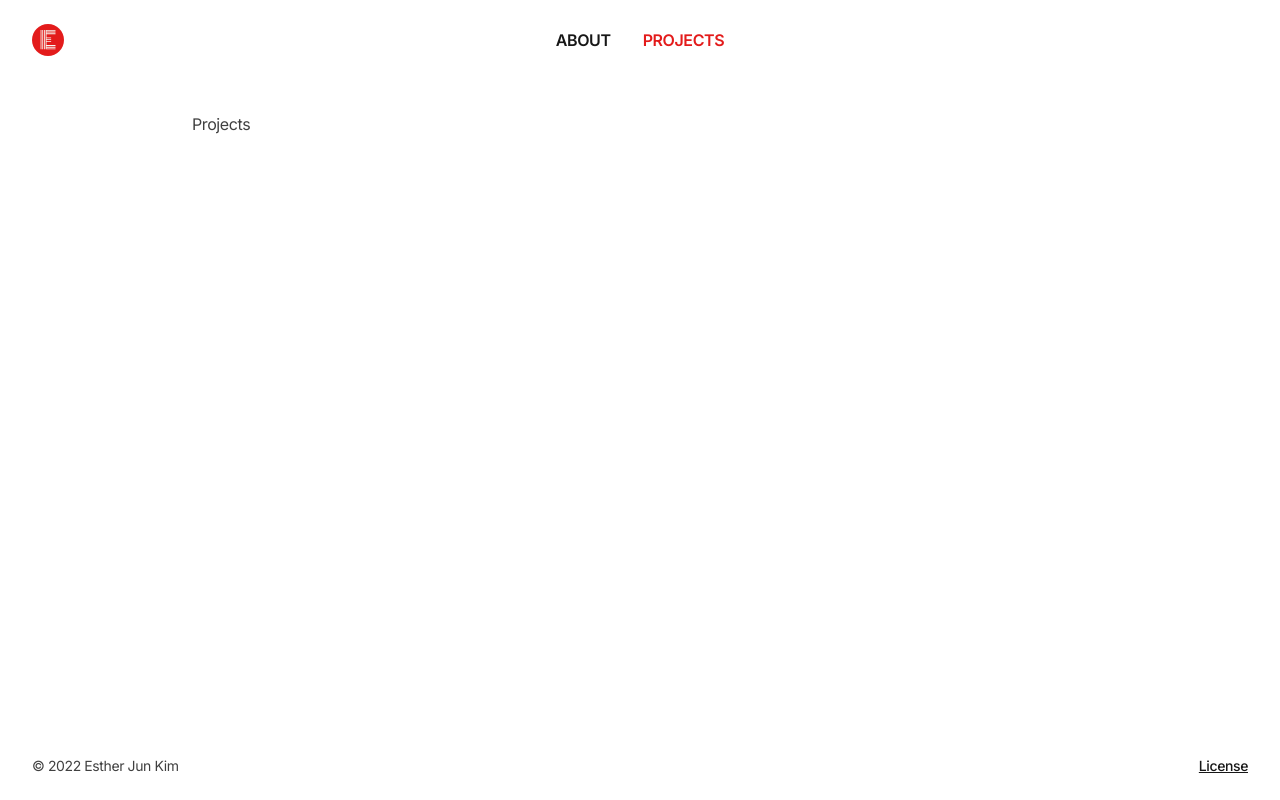
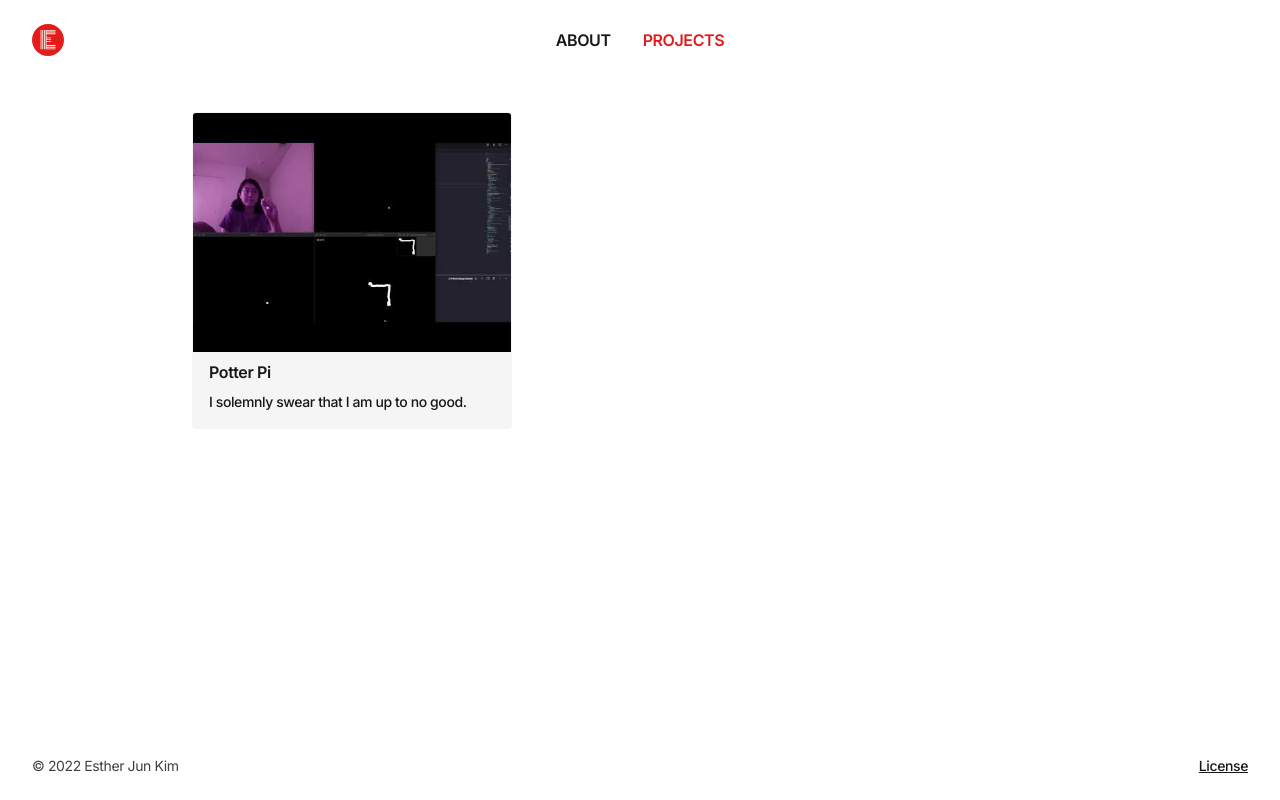
Before and after one commit to estherjk/esthermakes.tech, a Next.js app: page /projects in a window 1280 px wide. Built offline with nearby package versions, Linux system fonts and the light colour scheme.

Commit message:
Add `ProjectCard` component

```diff
--- /dev/null
+++ b/src/components/ProjectCard.tsx
@@ -0,0 +1,23 @@
+import { Project } from '@src/types';
+
+type Props = Project;
+
+export const ProjectCard = (props: Props) => {
+  const { title, image, description, url } = props;
+
+  return (
+    <a
+      href={url}
+      target="_blank"
+      className="no-underline hover:text-black dark:hover:text-white"
+      rel="noreferrer">
+      <div className="max-w-xs rounded overflow-hidden bg-gray-100 dark:bg-gray-800 border border-gray-100 dark:border-gray-800">
+        <img className="w-full" src={image} alt={description} />
+        <div className="px-4 py-2">
+          <h2 className="text-base">{title}</h2>
+          <p className="text-sm">{description}</p>
+        </div>
+      </div>
+    </a>
+  );
+};
--- a/src/components/index.ts
+++ b/src/components/index.ts
@@ -1,2 +1,3 @@
 export * from './Footer';
 export * from './Navbar';
+export * from './ProjectCard';
--- /dev/null
+++ b/src/data/index.ts
@@ -0,0 +1 @@
+export * from './projects';
--- /dev/null
+++ b/src/data/projects.ts
@@ -0,0 +1,11 @@
+import { Project } from '@src/types';
+
+export const projects: Project[] = [
+  {
+    title: 'Potter Pi',
+    image: '/images/projects/potter-pi.jpg',
+    description: 'I solemnly swear that I am up to no good.',
+    url: 'https://github.com/estherjk/potter-pi',
+    dateUpdated: '2020-02-24',
+  },
+];
--- a/src/pages/projects.tsx
+++ b/src/pages/projects.tsx
@@ -1,9 +1,22 @@
+import { ProjectCard } from '@src/components';
+import { projects } from '@src/data';
 import { BaseLayout } from '@src/layouts';
 
 const ProjectsPage = () => {
   return (
     <BaseLayout title="Projects">
-      <div className="w-full max-w-4xl mx-auto">Projects</div>
+      <div className="w-full max-w-4xl mx-auto">
+        {projects.map((project, index) => (
+          <ProjectCard
+            key={index}
+            title={project.title}
+            image={project.image}
+            description={project.description}
+            url={project.url}
+            dateUpdated={project.dateUpdated}
+          />
+        ))}
+      </div>
     </BaseLayout>
   );
 };
--- /dev/null
+++ b/src/types/Project.ts
@@ -0,0 +1,7 @@
+export type Project = {
+  title: string;
+  image: string;
+  description: string;
+  url: string;
+  dateUpdated: string; // yyyy-MM-dd
+};
--- a/src/types/index.ts
+++ b/src/types/index.ts
@@ -1,2 +1,3 @@
 export * from './NavbarLink';
+export * from './Project';
 export * from './SocialMedia';
```
Also changed, not shown: public/images/projects/potter-pi.jpg (added).
